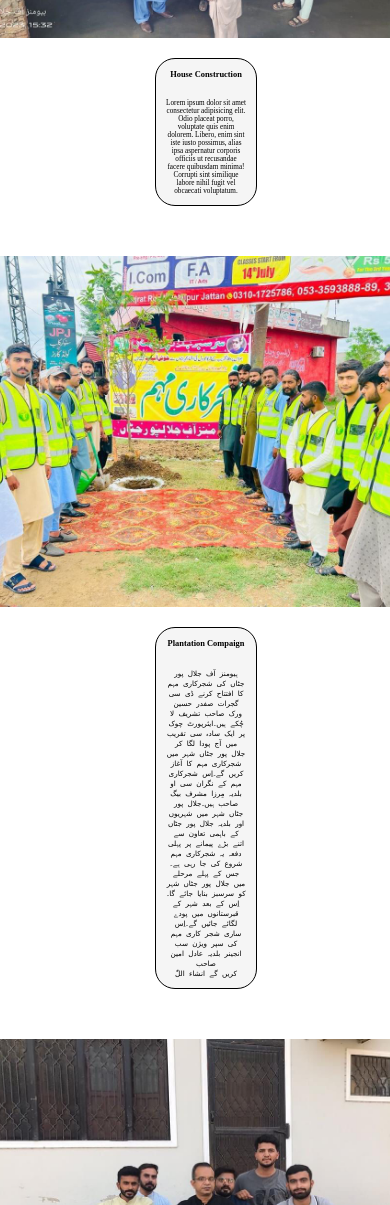
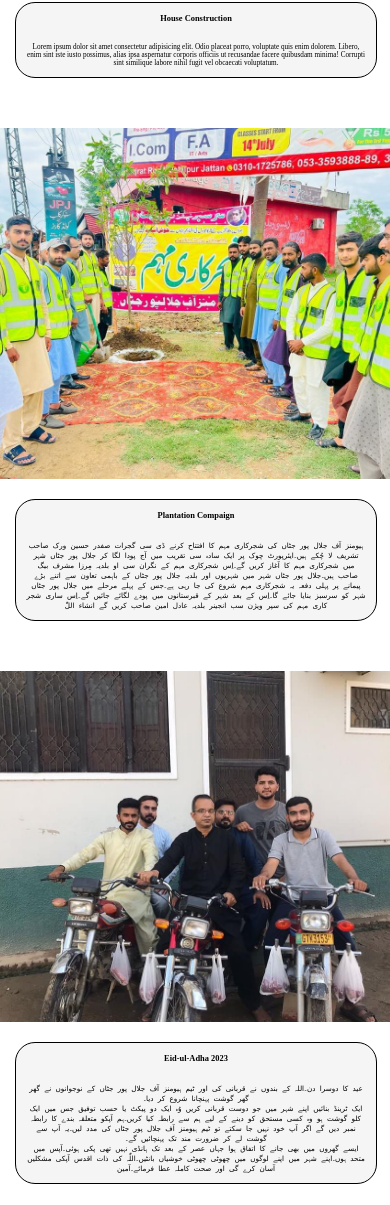
Before and after one commit to Daud2002/Humans-Of-Jalal-pur-Jattan, a plain HTML site: page index.html in a window 390 px wide. Shown: the part 2647-3852 px from the top of the page. Drawn offline with nearby package versions, Linux system fonts and the light colour scheme; a web font is replaced by a local one.

Commit message:
Update phone.css

```diff
--- a/phone.css
+++ b/phone.css
@@ -130,24 +130,24 @@ margin: 0px;
     width: 80px;
 }
 .project_writing{
-    margin-left: 155px;
-    margin-right: 133px;
+    margin-left: 15px;
+    margin-right: 13px;
 }
 .project_makan{
-    margin-left: 155px;
-    margin-right: 133px;
+    margin-left: 15px;
+    margin-right: 13px;
 }
 .project_plant{
-    margin-left: 155px;
-    margin-right: 133px;
+    margin-left: 15px;
+    margin-right: 13px;
 }
 .project_meat{
-    margin-left: 155px;
-    margin-right: 133px;
+    margin-left: 15px;
+    margin-right: 13px;
 }
 .project_blood{
-    margin-left: 155px;
-    margin-right: 133px;
+    margin-left: 15px;
+    margin-right: 13px;
 }
 .footing::before{
     height: 69%;
```
